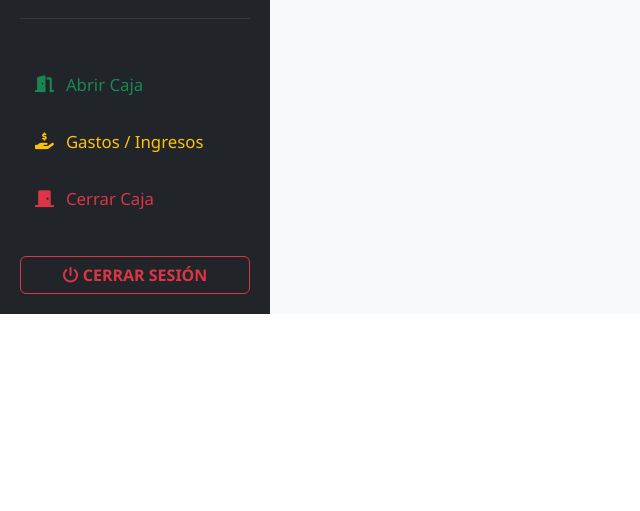
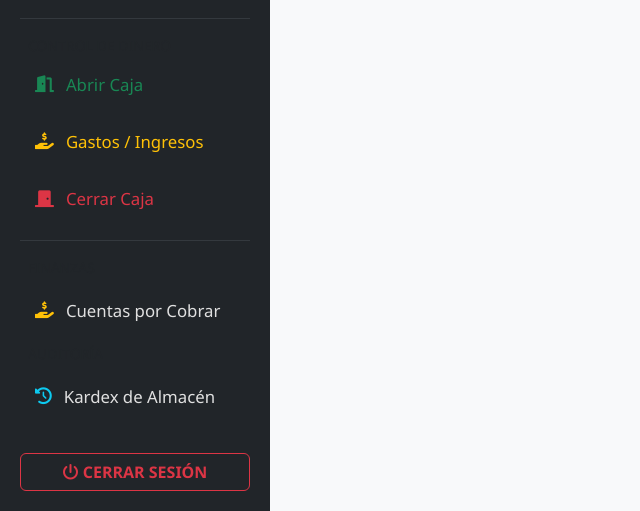
Before and after one commit to Andrevalqui/mi-ferreteria, a Django app: page /creditos/ in a window 1280 px wide. Shown: the part 802-1313 px from the top of the page, without its empty margins (0-640 px from the left). Before the commit the page ends 1116 px from the top, so only its background shows below. Run offline with Django 5.2, Linux system fonts and the light colour scheme; the visitor is signed in with stand-in values (Sample User, id 1); data that the repository does not hold is empty.

Commit message:
Update base.html

```diff
--- a/inventario/templates/inventario/base.html
+++ b/inventario/templates/inventario/base.html
@@ -180,6 +180,17 @@
                     <i class="fas fa-door-closed"></i> Cerrar Caja
                 </a>
 
+                <hr class="border-secondary my-3">
+                <div class="small text-muted text-uppercase mb-2 ms-2">Finanzas</div>
+                <a href="{% url 'inventario:lista_deudores' %}" class="nav-button">
+                    <i class="fas fa-hand-holding-usd text-warning"></i> Cuentas por Cobrar
+                </a>
+
+                <div class="small text-muted text-uppercase mb-2 ms-2">Auditoría</div>
+                <a href="{% url 'inventario:kardex_general' %}" class="nav-button">
+                    <i class="fas fa-history text-info"></i> Kardex de Almacén
+                </a>
+
             </div>
 
             {% if user.is_authenticated %}
```
